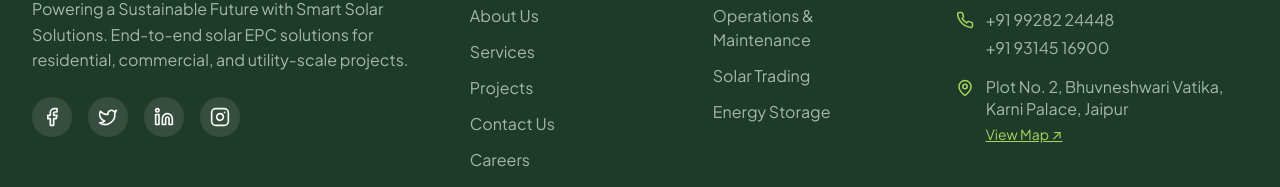
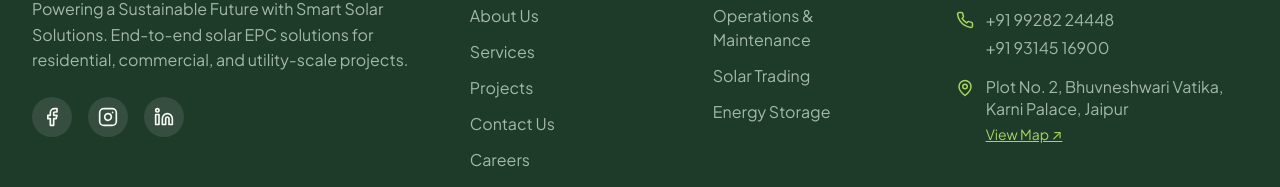
Before and after one commit to sahilyadav2023/hxsolar, a React (Vite) app in the folder solar-web/client/: page /careers in a window 1280 px wide. Shown: the part 1851-2038 px from the top of the page. Built offline with nearby package versions, Linux system fonts and the light colour scheme.

Commit message:
social links added

```diff
--- a/solar-web/client/src/components/layout/Footer/Footer.jsx
+++ b/solar-web/client/src/components/layout/Footer/Footer.jsx
@@ -1,5 +1,5 @@
 import { Link } from 'react-router-dom';
-import { Mail, Phone, MapPin, Facebook, Twitter, Linkedin, Instagram } from 'lucide-react';
+import { Mail, Phone, MapPin, Facebook, Linkedin, Instagram } from 'lucide-react';
 import './Footer.css';
 
 const Footer = () => {
@@ -14,10 +14,9 @@ const Footer = () => {
             Powering a Sustainable Future with Smart Solar Solutions. End-to-end solar EPC solutions for residential, commercial, and utility-scale projects.
           </p>
           <div className="social-links mt-6">
-            <a href="#" aria-label="Facebook"><Facebook size={20} /></a>
-            <a href="#" aria-label="Twitter"><Twitter size={20} /></a>
-            <a href="#" aria-label="LinkedIn"><Linkedin size={20} /></a>
-            <a href="#" aria-label="Instagram"><Instagram size={20} /></a>
+            <a href="https://www.facebook.com/profile.php?id=61590240429056" aria-label="Facebook" target="_blank" rel="noopener noreferrer"><Facebook size={20} /></a>
+            <a href="https://www.instagram.com/hxsolar_/" aria-label="Instagram" target="_blank" rel="noopener noreferrer"><Instagram size={20} /></a>
+            <a href="https://www.linkedin.com/in/hx-solar-471ab5411/" aria-label="LinkedIn" target="_blank" rel="noopener noreferrer"><Linkedin size={20} /></a>
           </div>
         </div>
 
```
